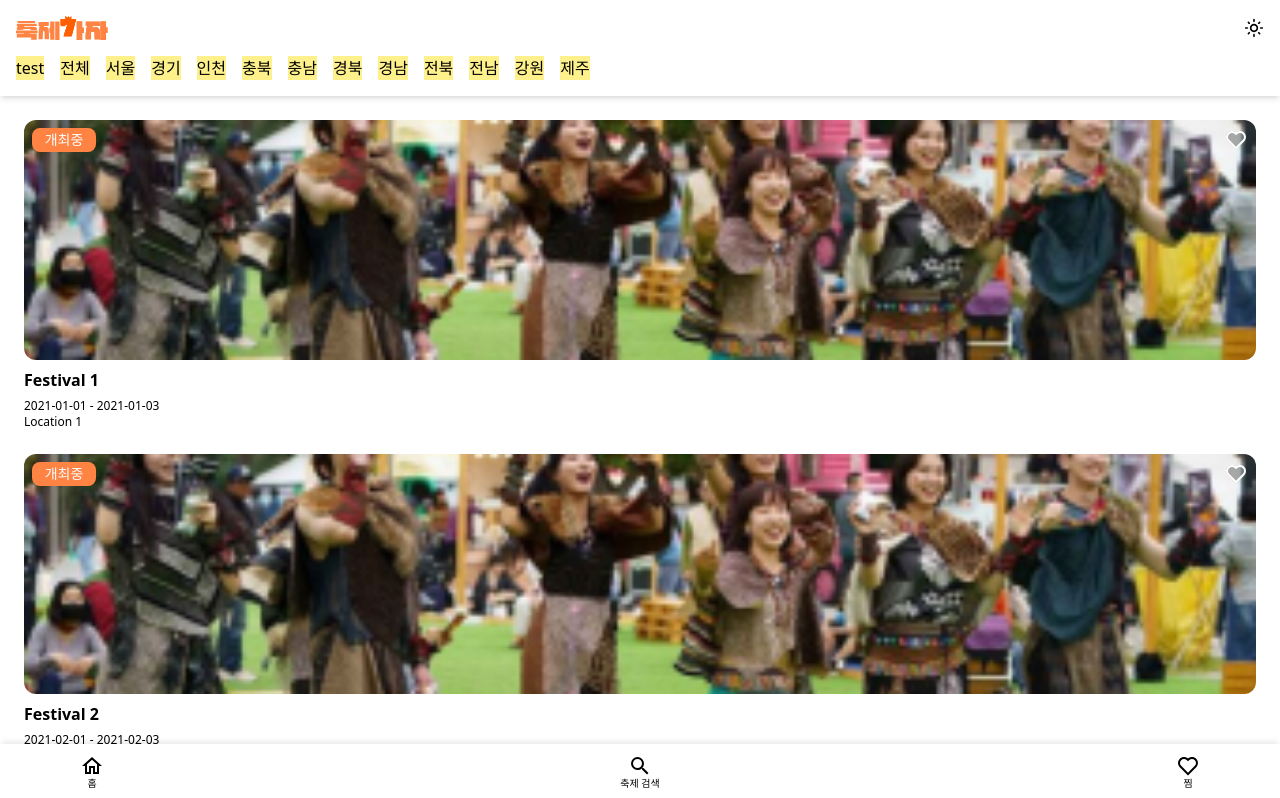
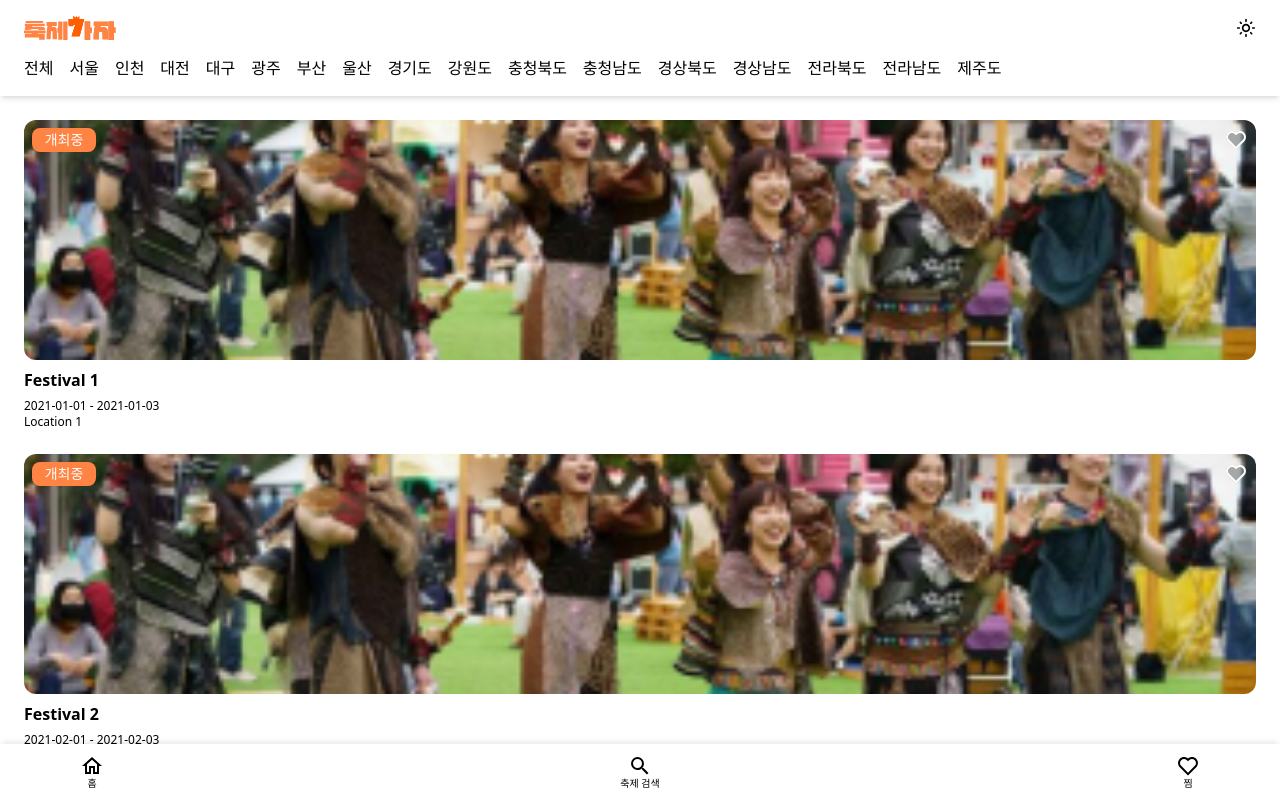
Before and after one commit to wilderif/React_API_Practice, a React (Vite) app: page / in a window 1280 px wide. Shown: the top 798 px of the page. Built offline with nearby package versions, Linux system fonts and the light colour scheme.

Commit message:
feat: Implement homeStore.js for managing home state and apply dynamic HeaderNavBar
- Added homeStore.js to manage whether the user is on the home screen
- Used areaCode constants to dynamically render li elements in HeaderNavBar

```diff
--- a/src/components/Header.jsx
+++ b/src/components/Header.jsx
@@ -1,10 +1,9 @@
 import HeaderNavBar from "./HeaderNavBar";
 import { LightModeIcon } from "./ui/icon";
 
-const Header = (isHome) => {
+const Header = ({ isHome }) => {
   return (
-    <header className="px-4 pt-4 shadow-md">
-      {/* 레이아웃 클래스 */}
+    <header className="px-6 py-4 shadow-md">
       <div className="mb-4 flex content-center justify-between">
         <h1>
           <img src="/logo.svg" alt="축제가자 logo" />
--- a/src/components/HeaderNavBar.jsx
+++ b/src/components/HeaderNavBar.jsx
@@ -1,25 +1,11 @@
-const TEMP_NAVBAR_DATA = [
-  "test",
-  "전체",
-  "서울",
-  "경기",
-  "인천",
-  "충북",
-  "충남",
-  "경북",
-  "경남",
-  "전북",
-  "전남",
-  "강원",
-  "제주",
-];
+import areaCode from "../constans/areaCode";
 
 const HeaderNavBar = () => {
   return (
-    <nav className="pb-4">
+    <nav className="">
       <ul className="no-scrollbar no-scrollbar flex flex-nowrap content-center gap-4 overflow-x-auto">
-        {TEMP_NAVBAR_DATA.map((item) => (
-          <li className="whitespace-nowrap bg-yellow-200" key={item}>
+        {Object.keys(areaCode).map((item) => (
+          <li className="whitespace-nowrap" key={item}>
             {item}
           </li>
         ))}
--- a/src/constans/areaCode.js
+++ b/src/constans/areaCode.js
@@ -1,4 +1,5 @@
 const areaCode = {
+  전체: "",
   서울: "1",
   인천: "2",
   대전: "3",
--- a/src/features/HomePage/HomePage.jsx
+++ b/src/features/HomePage/HomePage.jsx
@@ -1,8 +1,10 @@
 import Header from "../../components/Header";
 import BottomNavBar from "../../components/BottomNavBar";
 import FestivalCardList from "../../components/FestivalCardList";
+import useHomeStore from "../../stores/homeStore";
 
 const HomePage = () => {
+  useHomeStore.setState({ isHome: true });
   return <FestivalCardList />;
 };
 
--- a/src/features/RootLayout.jsx
+++ b/src/features/RootLayout.jsx
@@ -1,10 +1,15 @@
 import { Outlet } from "react-router-dom";
 
+import Header from "../components/Header";
 import BottomNavBar from "../components/BottomNavBar";
-import FestivalCardList from "../components/FestivalCardList";
-import Header from "../components/Header";
+import getCurrentDate from "../util/getCurrentDate";
+import useHomeStore from "../stores/homeStore";
 
 const RootLayout = () => {
+  const { isHome, setIsHome } = useHomeStore();
+
+  // isHome 바뀔 때 useEffect?
+
   return (
     <>
       <Header isHome={true} />
--- /dev/null
+++ b/src/stores/homeStore.js
@@ -0,0 +1,8 @@
+import { create } from "zustand";
+
+const useHomeStore = create((set) => ({
+  isHome: true,
+  setIsHome: (value) => set({ isHome: value }),
+}));
+
+export default useHomeStore;
--- /dev/null
+++ b/src/util/getCurrentDate.js
@@ -0,0 +1,9 @@
+const getCurrentDate = () => {
+  const today = new Date();
+  const year = today.getFullYear();
+  const month = String(today.getMonth() + 1).padStart(2, "0"); // 월은 0부터 시작하므로 +1
+  const day = String(today.getDate()).padStart(2, "0");
+  return `${year}${month}${day}`; // YYYYMMDD 형식으로 리턴
+};
+
+export default getCurrentDate;
```
Also changed, not shown: src/api/festivalApi.js (added).
